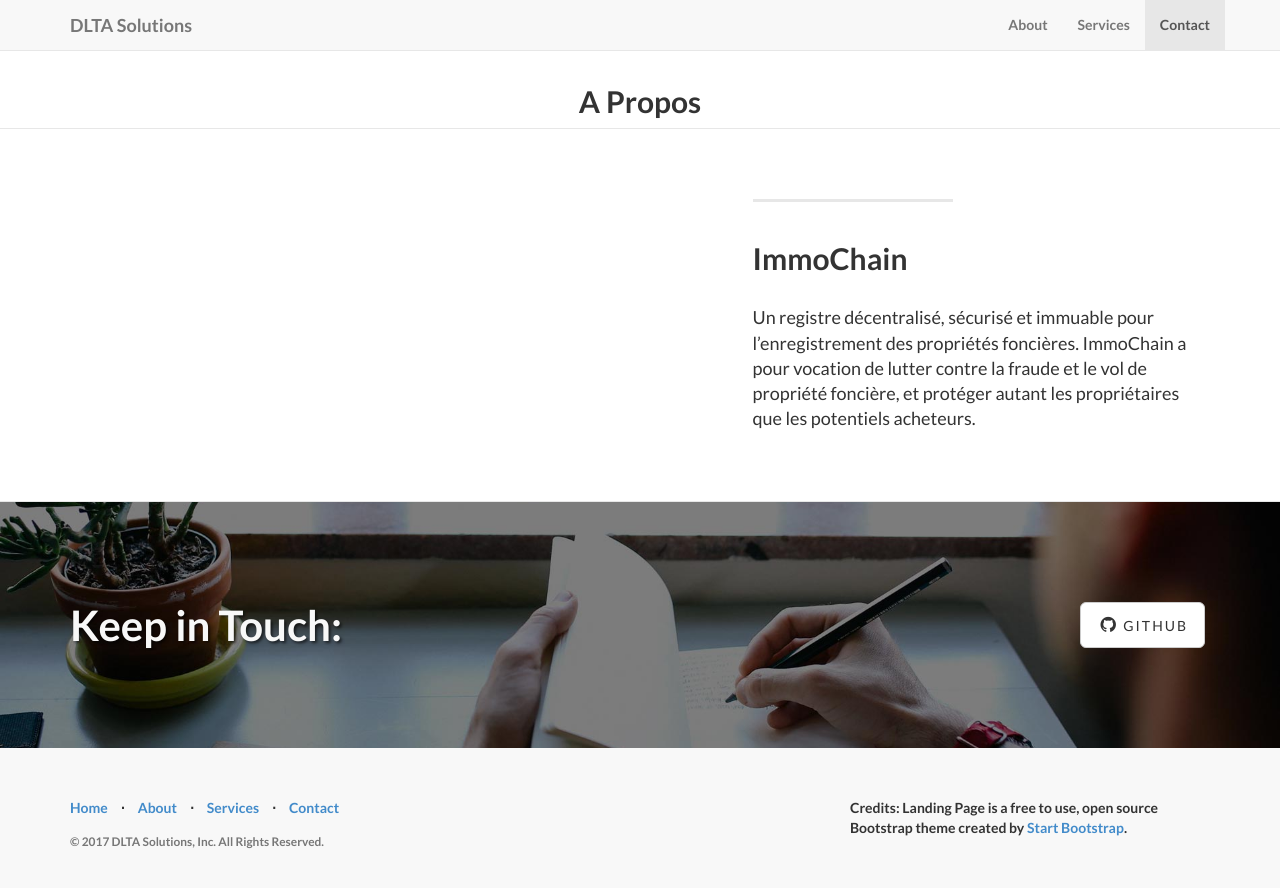
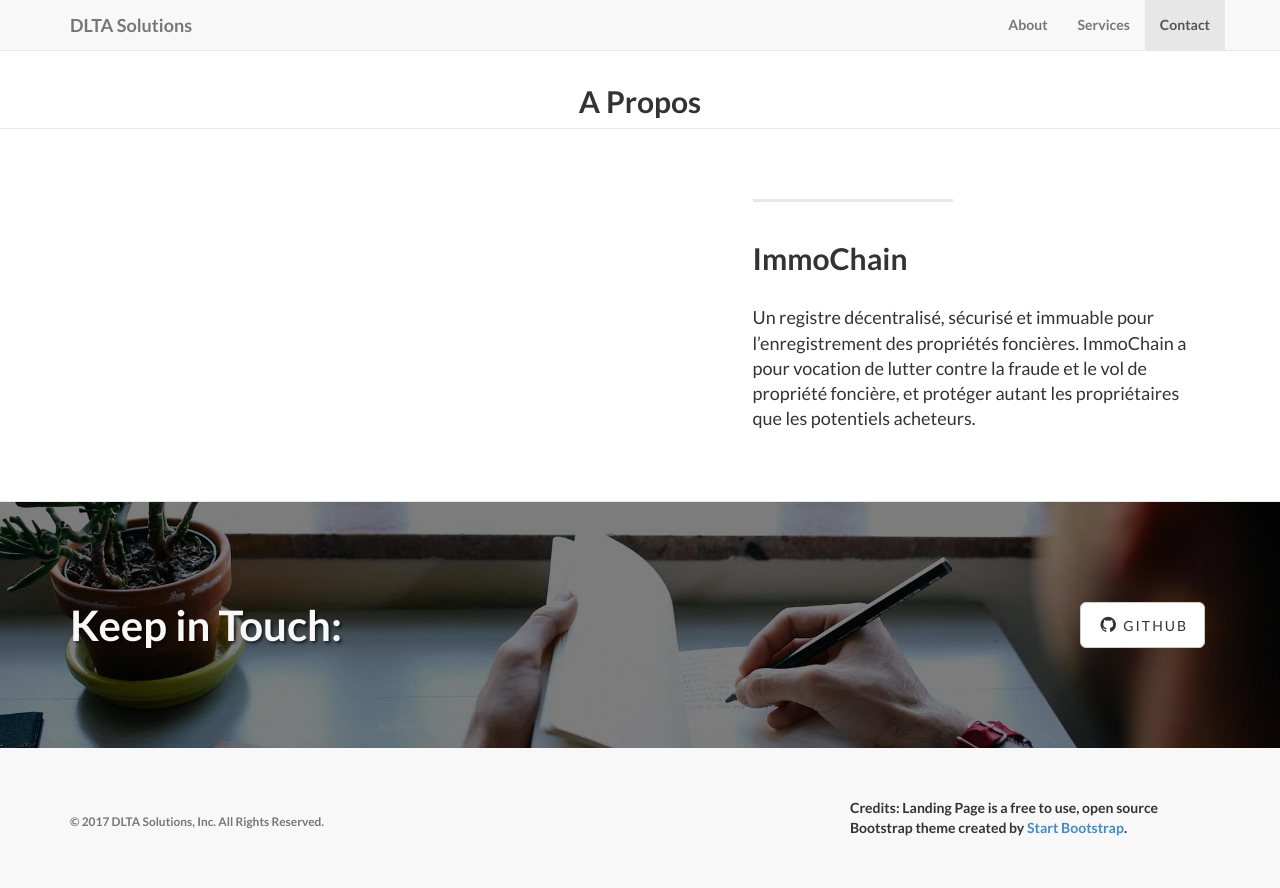
Before and after one commit to dltasolutions/dltasolutions.github.io, a Jekyll site: the page built from index.html, in a window 1280 px wide and 900 px high, scrolled down 752 px. Shown: the top 888 px of the window. Built offline with Jekyll 4.4.1, drawn with Linux system fonts in a browser that asks for light colours.

Commit message:
Update footer.html

```diff
--- a/_includes/footer.html
+++ b/_includes/footer.html
@@ -3,13 +3,14 @@
     <div class="container">
         <div class="row">
             <div class="col-md-8">
+                <!--
                 <ul class="list-inline">
                     <li>
-                        <a href="#home">Home</a>
+                        <a href="#home">Acceuil</a>
                     </li>
                     <li class="footer-menu-divider">&sdot;</li>
                     <li>
-                        <a href="#about">About</a>
+                        <a>ImmoChain</a>
                     </li>
                     <li class="footer-menu-divider">&sdot;</li>
                     <li>
@@ -20,6 +21,7 @@
                         <a href="#contact">Contact</a>
                     </li>
                 </ul>
+               -->
                 <p class="copyright text-muted small">{{ site.copyright }}</p>
             </div>
             <div class="col-md-4">
```
